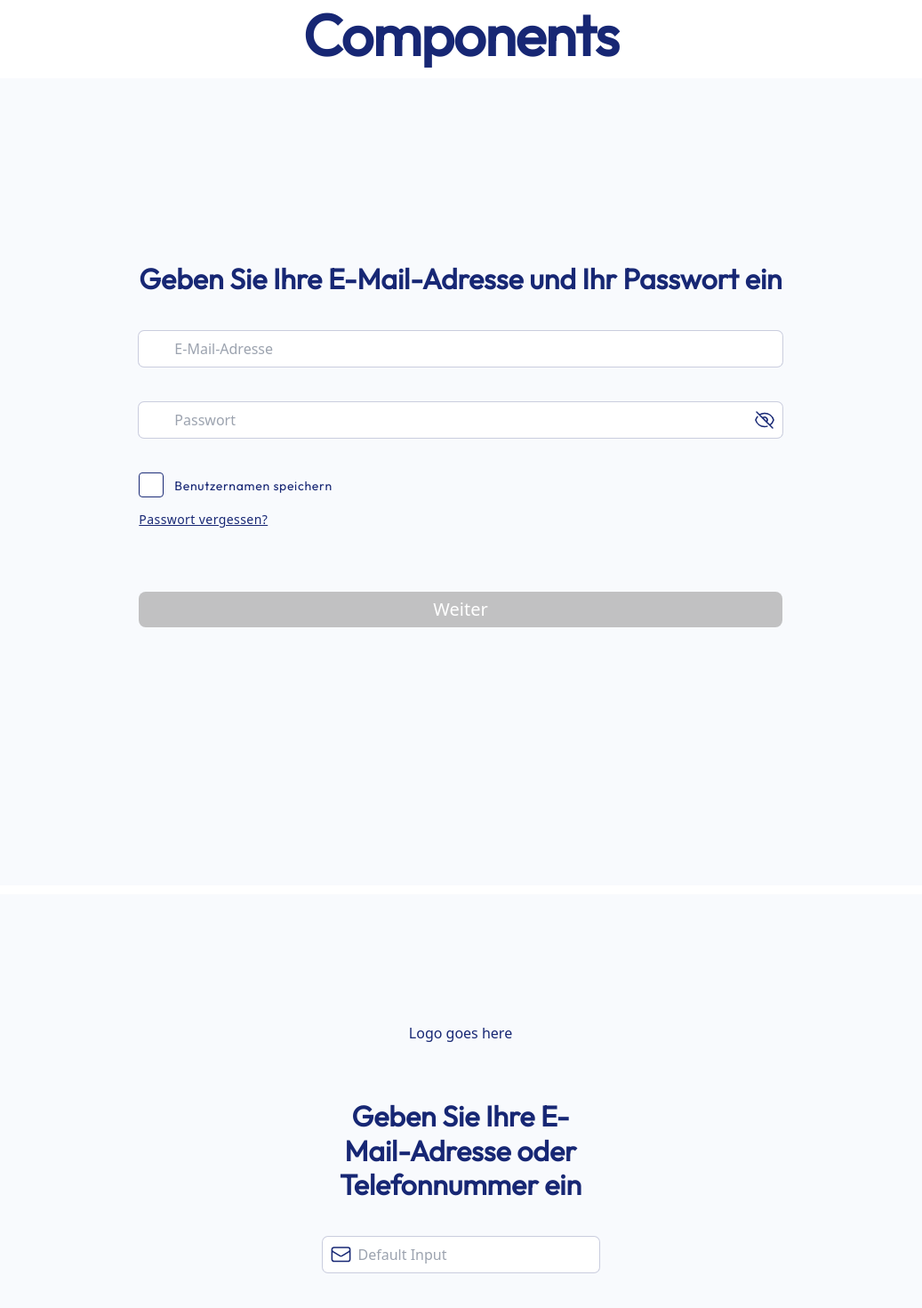
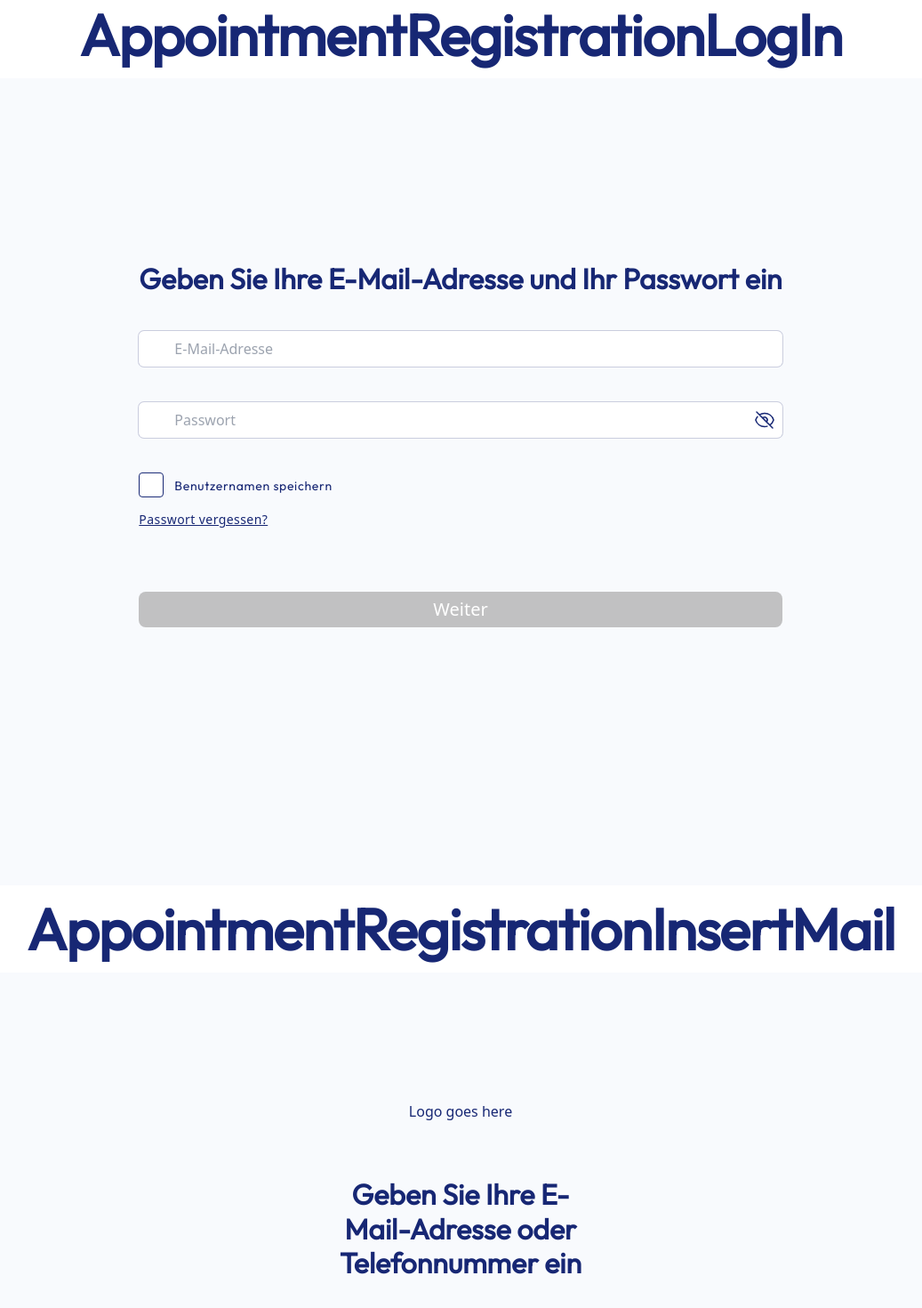
Before and after one commit to ZAP-Wunschlachen/wunschlachen-library, a Nuxt app: page / in a window 1280 px wide. Shown: the top 1470 px of the page at 89% size, without its empty margins (122-1159 px from the left). Built offline with nearby package versions, Linux system fonts and the light colour scheme.

Commit message:
add more components to preview page

```diff
--- a/pages/index.vue
+++ b/pages/index.vue
@@ -1,6 +1,6 @@
 <template>
   <div class="flex flex-col items-center mx-auto gap-[10px] w-full">
-    <h1 class="mx-auto">Components</h1>
+    <h1 class="mx-auto">AppointmentRegistrationLogIn</h1>
     <AppointmentRegistrationLogIn
       :email="email"
       :emailState="emailState"
@@ -60,6 +60,7 @@
       </template>
     </AppointmentRegistrationLogIn>
 
+    <h1 class="mx-auto">AppointmentRegistrationInsertMail</h1>
     <AppointmentRegistrationInsertMail
       @sign-in="
         (input) => {
@@ -70,6 +71,7 @@
       <template #logo>Logo goes here</template>
     </AppointmentRegistrationInsertMail>
 
+    <h1 class="mx-auto">AppointmentRegistrationChooseDentist</h1>
     <AppointmentRegistrationChooseDentist
       @choose-dentist="
         (input) => {
@@ -290,6 +292,7 @@
 
     <GenericOtpInput />
 
+    <h1 class="mx-auto">AppointmentRegistrationStartScreen</h1>
     <AppointmentRegistrationStartScreen
       @register="
         () => {
@@ -325,13 +328,61 @@
     >
       <template v-if="otpState === 'error'" #error>sad</template>
       <template v-if="otpState === 'success'" #success>success</template>
-      <template #logo> Logo goes here </template>
+      <template #logo>Logo goes here </template>
     </AppointmentRegistrationInsertCode>
+
+    <h1 class="mx-auto">AppointmentRegistrationOldPatient</h1>
+    <AppointmentRegistrationOldPatient>
+      <template #logo>Logo goes here </template>
+    </AppointmentRegistrationOldPatient>
+
+    <h1 class="mx-auto">AppointmentRegistrationPickDate</h1>
+    <AppointmentRegistrationPickDate>
+      <template #logo>Logo goes here</template>
+    </AppointmentRegistrationPickDate>
+
+    <h1 class="mx-auto">AppointmentRegistrationSuccessful</h1>
+    <AppointmentRegistrationSuccessful :appointment="appointment">
+      <template #logo>Logo goes here</template>
+    </AppointmentRegistrationSuccessful>
+
+    <h1 class="mx-auto">AppointmentRegistrationError</h1>
+    <AppointmentRegistrationError :appointment="appointment">
+      <template #logo>Logo goes here</template>
+    </AppointmentRegistrationError>
+
+    <h1 class="mx-auto">AppointmentRegistrationChooseLocation</h1>
+    <AppointmentRegistrationChooseLocation>
+      <template #logo>Logo goes here</template>
+    </AppointmentRegistrationChooseLocation>
   </div>
 </template>
 
-<script setup>
+<script setup lang="ts">
+import type { Appointment } from "~/types/types";
+
 // Define the button configurations
+
+const appointment = ref<Appointment>({
+  date: new Date(),
+  location: {
+    branch: "Reinickendorf",
+    address: "Gotthardstr. 29",
+  },
+  dentist: {
+    name: "Dr. Werner",
+  },
+});
+
+const handleChoice = (choice: string) => {
+  alert(`Choice is ${choice}`);
+};
+
+const availableAppointments = ref<Appointment[]>([
+  { ...appointment.value },
+  { ...appointment.value },
+  { ...appointment.value },
+]);
 
 const email = ref("");
 const password = ref("");
```
